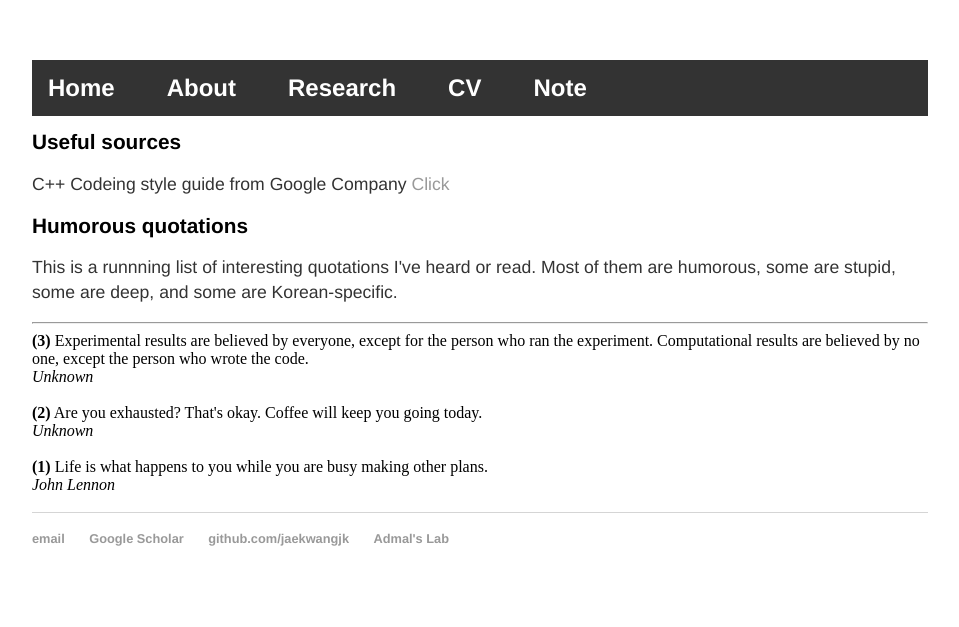
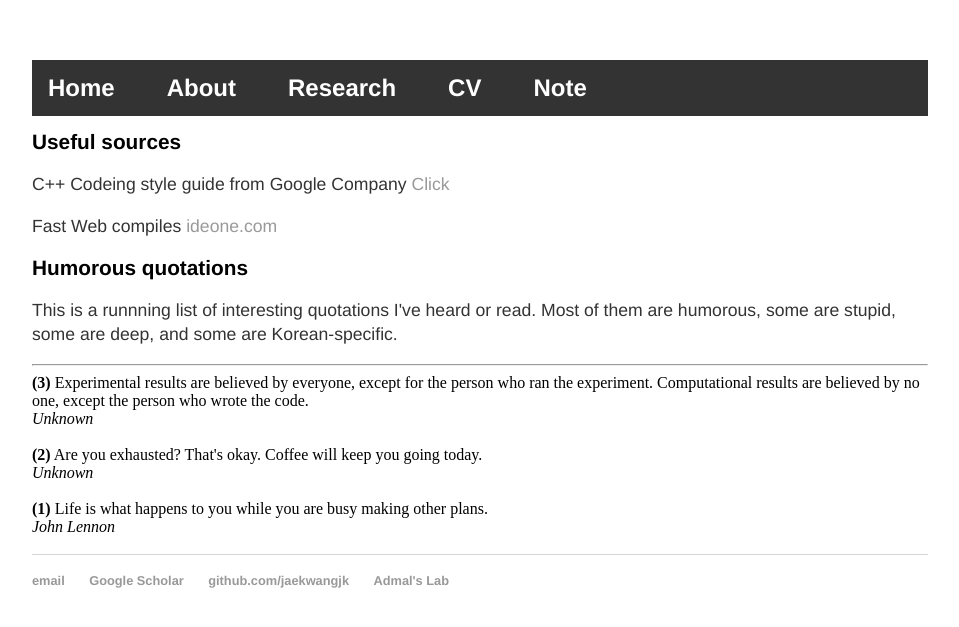
Before and after one commit to jaekwangjk/jaekwangjk.github.io, a Jekyll site: the page built from note.html, in a window 1280 px wide. Shown: the top 627 px of the page, without its empty margins (160-1119 px from the left). Built offline with Jekyll 4.4.1, drawn with Linux system fonts in a browser that asks for light colours.

Commit message:
add link

```diff
--- a/note.html
+++ b/note.html
@@ -8,6 +8,9 @@ title: Jaekwang Kim
 	<h1>Useful sources</h1>
 	<p>
 	C++ Codeing style guide from Google Company <a class="two" href="https://google.github.io/styleguide/cppguide.html">Click</a>
+	</p>
+	<p>
+	Fast Web compiles <a class="two" href="https://ideone.com">ideone.com</a>
 	</p>
 
 
```
